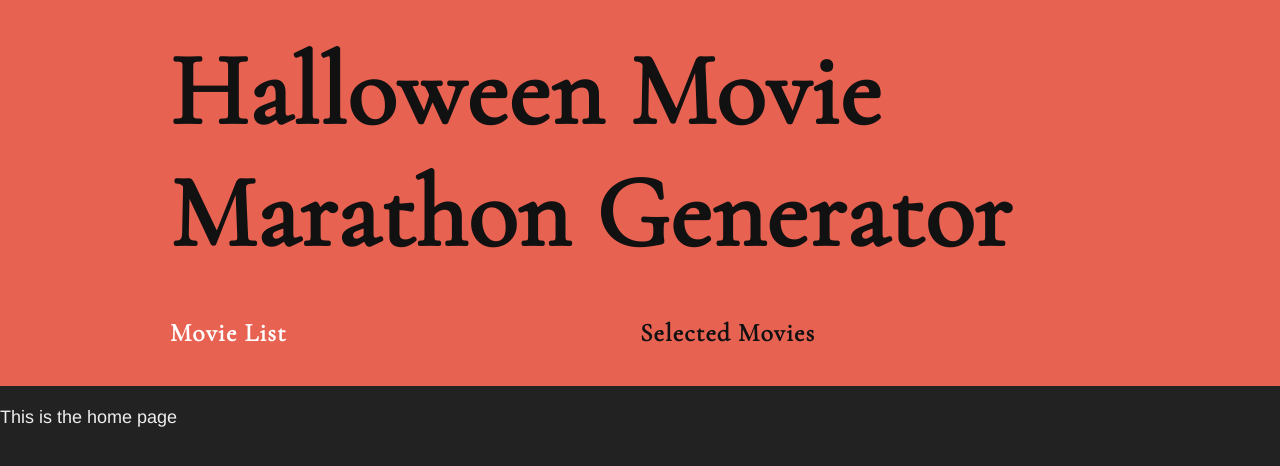
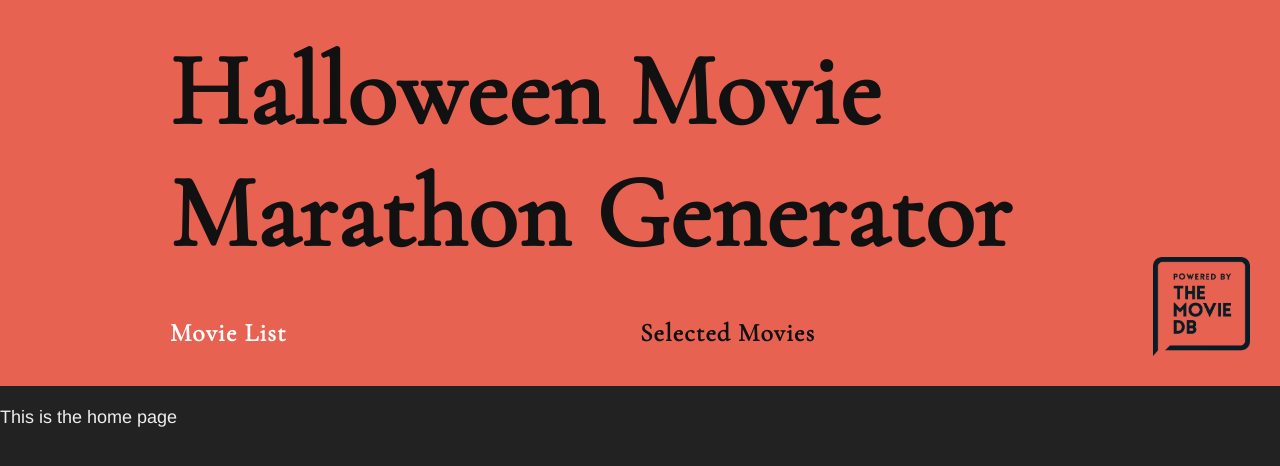
Before and after one commit to fu4303/hamm, a Vue app: page / in a window 1280 px wide. Shown: the top 466 px of the page. Built offline with nearby package versions, Linux system fonts and the light colour scheme; a web font is replaced by a local one.

Commit message:
include TMDB attributions image

```diff
--- a/src/components/VueNav.vue
+++ b/src/components/VueNav.vue
@@ -1,5 +1,6 @@
 <template>
   <section id="nav-container">
+    <img src="../assets/tmdb1.png" alt="Powered by The Movie Database" class="tmdb"/>
     <nav id="nav">
       <h1>
         <a href="/">Halloween Movie Marathon Generator</a>
@@ -23,6 +24,7 @@ export default {
   #nav-container {
     width: 100%;
     background-color: #E86252;
+    position: relative;
   }
   #nav {
     padding: 30px;
@@ -79,4 +81,17 @@ export default {
     color: #fff !important;
     text-decoration: underline;
   }
+
+  .tmdb {
+    position: absolute;
+    bottom: 30px;
+    right: 30px;
+    width: 43.8px;
+    display: block;
+    height: auto;
+
+    @media screen and (min-width: 800px) {
+      width: 96.53px;
+    }
+  }
 </style>
```
Also changed, not shown: src/assets/tmdb1.png (added), 1 other file (tests, documents, lock files or other folders).
